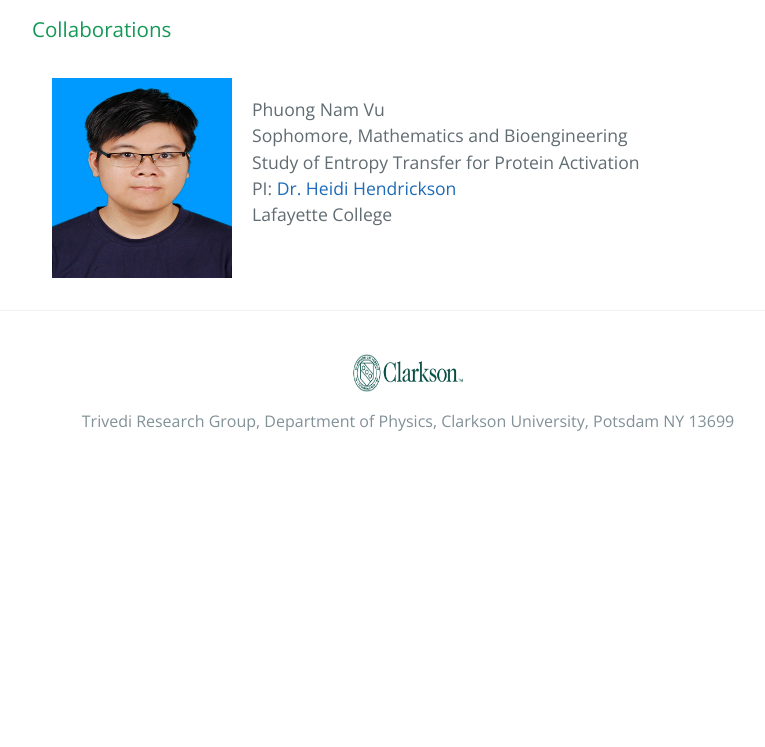
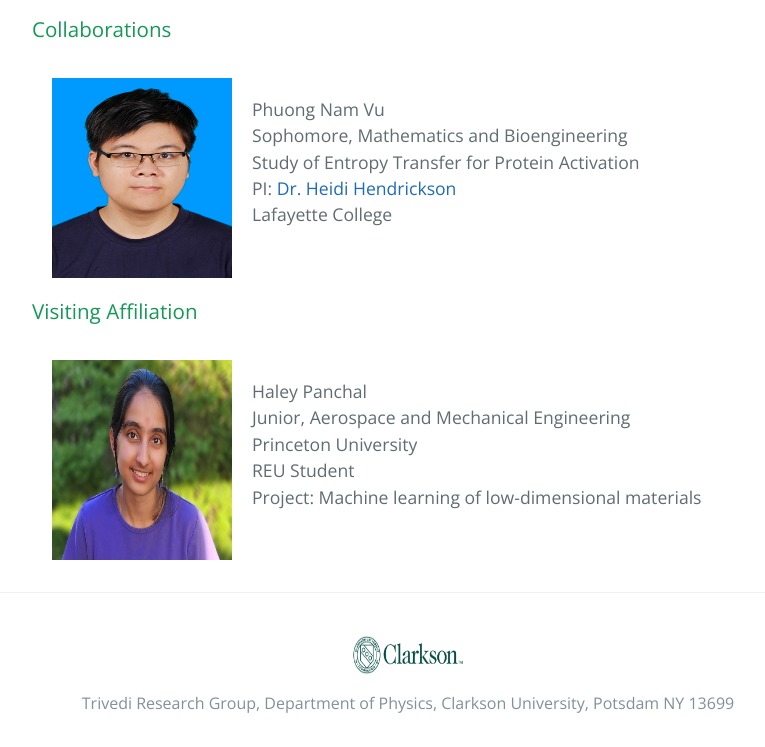
Before and after one commit to dharatrivedi/dharatrivedi.github.io, a Jekyll site: the page built from people.html, in a window 1280 px wide and 900 px high, scrolled down 1600 px, cut to the strip 153-900 px from the top of the window. Shown: the whole strip, without its empty margins (232-997 px from the left). Built offline with Jekyll 4.4.1, drawn with Linux system fonts in a browser that asks for light colours; before the commit the page ends 2218 px from its top, so only the background shows below that.

Commit message:
Update people.html

```diff
--- a/people.html
+++ b/people.html
@@ -77,4 +77,17 @@ title: {{ site.name }}
       Lafayette College<br />
     </p>
   </ul>
+  <ul class="clearfix">
+    <h3>Visiting Affiliation</h3>
+  </ul>
+    <ul class="clearfix">
+    <img class="img1" src="/images/HP.jpg" alt="HaleyPanchal" width="180" height="200"  hspace="20">
+    <p>
+      Haley Panchal<br />
+      Junior, Aerospace and Mechanical Engineering<br />
+      Princeton University<br />
+      REU Student<br />
+      Project: Machine learning of low-dimensional materials<br />
+    </p>
+  </ul>
 </div>
```
